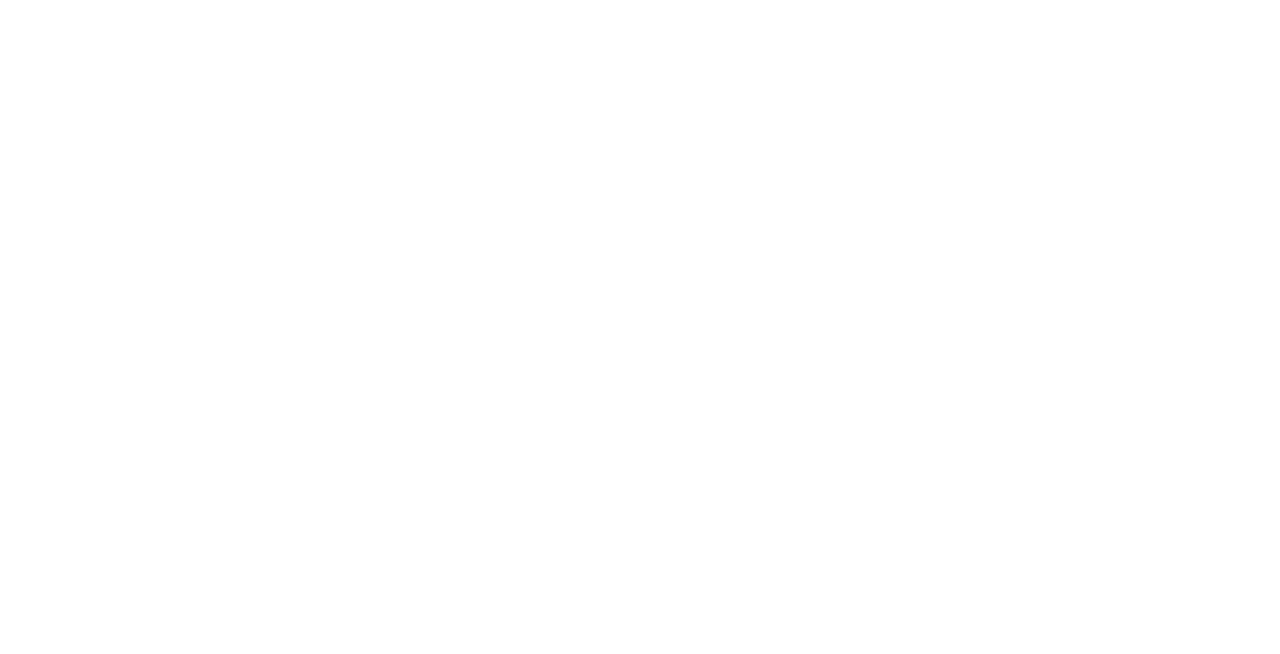
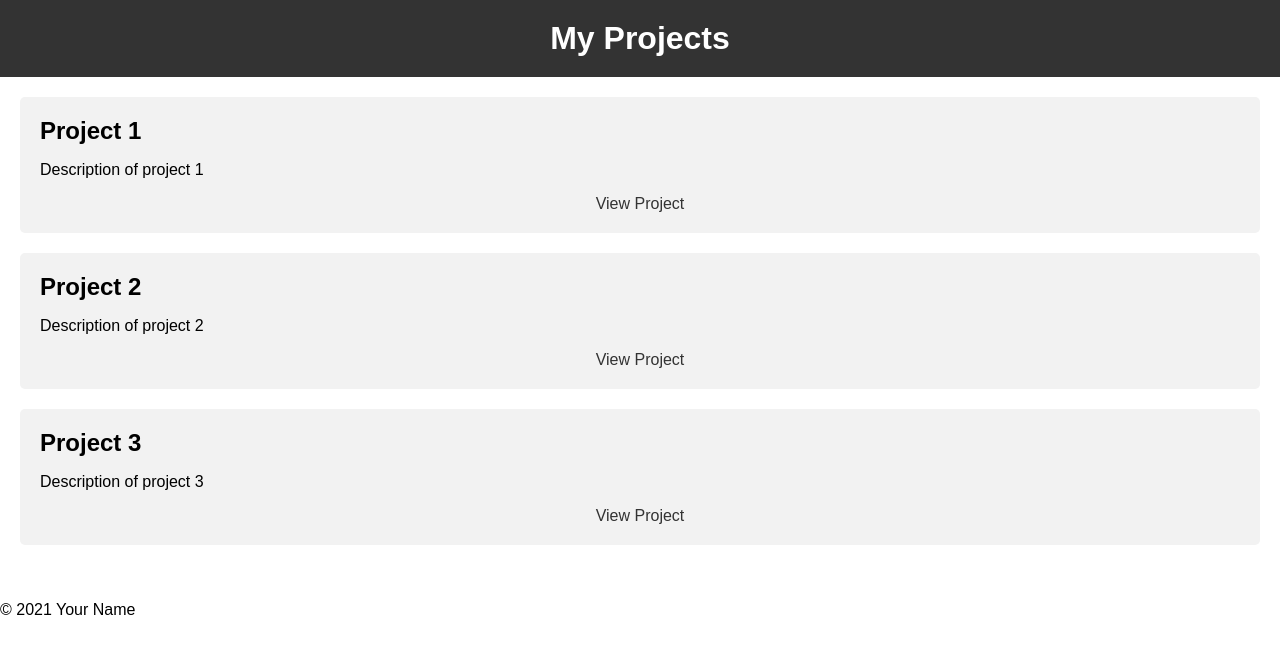
Before and after one commit to ayoub-ait-si-ahmad/Portfolio, a plain HTML site: page about.html in a window 1280 px wide. Drawn offline with Linux system fonts and the light colour scheme.

Commit message:
updated styling

```diff
--- a/about.html
+++ b/about.html
@@ -1,10 +1,32 @@
 <!DOCTYPE html>
-<html lang="en">
+<html>
   <head>
-    <meta charset="UTF-8" />
-    <meta http-equiv="X-UA-Compatible" content="IE=edge" />
-    <meta name="viewport" content="width=device-width, initial-scale=1.0" />
-    <title>About</title>
+    <title>My Projects</title>
+    <link rel="stylesheet" type="text/css" href="style.css" />
   </head>
-  <body></body>
+  <body>
+    <header>
+      <h1>My Projects</h1>
+    </header>
+    <main>
+      <section class="project">
+        <h2>Project 1</h2>
+        <p>Description of project 1</p>
+        <a href="#">View Project</a>
+      </section>
+      <section class="project">
+        <h2>Project 2</h2>
+        <p>Description of project 2</p>
+        <a href="#">View Project</a>
+      </section>
+      <section class="project">
+        <h2>Project 3</h2>
+        <p>Description of project 3</p>
+        <a href="#">View Project</a>
+      </section>
+    </main>
+    <footer>
+      <p>&copy; 2021 Your Name</p>
+    </footer>
+  </body>
 </html>
--- a/css/style.css
+++ b/css/style.css
@@ -8,6 +8,7 @@
   --dark-teal: #1e5959;
   --medium-dark-green: #3b8c6e;
   --light-mint-green: #89d99d;
+  --orange: #f29325;
   --white: #ffffff;
   --black: #171321;
   --font-size: 1.3rem;
@@ -50,6 +51,15 @@ a:hover {
 .section-backgroundColor {
   background-color: var(--medium-dark-green);
 }
+.gradient {
+  background: linear-gradient(
+    90deg,
+    rgba(95, 163, 142, 1) 25%,
+    rgba(132, 210, 155, 1) 45%,
+    rgba(22, 71, 115, 1) 74%
+  );
+  height: 2px;
+}
 /* intro styles */
 #intro {
   /* nice space between nav and the other section  */
@@ -68,7 +78,7 @@ a:hover {
 .name span {
   font-family: var(--font-Fraunces);
   font-size: 4rem;
-  color: var(--light-mint-green);
+  color: var(--deep-midnight-blue);
   display: block;
 }
 #intro h2 {
@@ -78,7 +88,7 @@ a:hover {
 #contact {
   padding: 3rem 0;
   margin: 0 auto;
-  width: 500px;
+  width: 400px;
   text-align: center;
   /* background-color: var(--dark-navy-blue); */
 }
@@ -128,7 +138,7 @@ nav [class*="fa-"]:hover {
   color: var(--light-mint-green);
 }
 .button {
-  background-color: var(--dark-navy-blue);
+  background-color: var(--orange);
   padding: 0.5rem;
   border-radius: 5px;
   color: var(--white);
--- /dev/null
+++ b/style.css
@@ -0,0 +1,44 @@
+body {
+  font-family: Arial, sans-serif;
+  margin: 0;
+  padding: 0;
+}
+
+header {
+  background-color: #333;
+  color: #fff;
+  padding: 20px;
+  text-align: center;
+}
+
+h1 {
+  margin: 0;
+}
+
+main {
+  padding: 20px;
+}
+
+.project {
+  background-color: #f2f2f2;
+  border-radius: 5px;
+  margin-bottom: 20px;
+  padding: 20px;
+}
+
+h2 {
+  margin: 0;
+}
+
+a {
+  color: #333;
+  display: block;
+  margin-top: 10px;
+  text-align: center;
+  text-decoration: none;
+}
+
+a:hover {
+  background-color: #333;
+  color: #fff;
+}
```
Also changed, not shown: index.html (+5 -6 lines).
